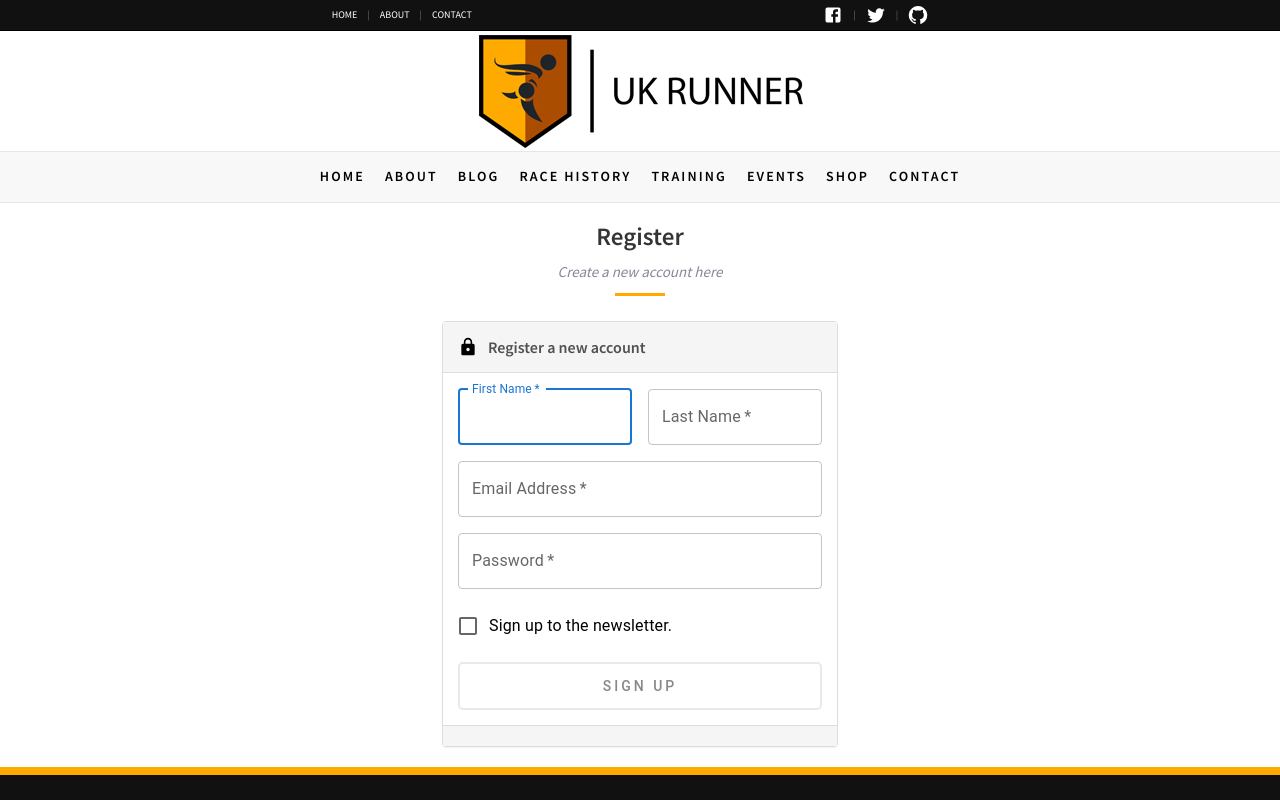
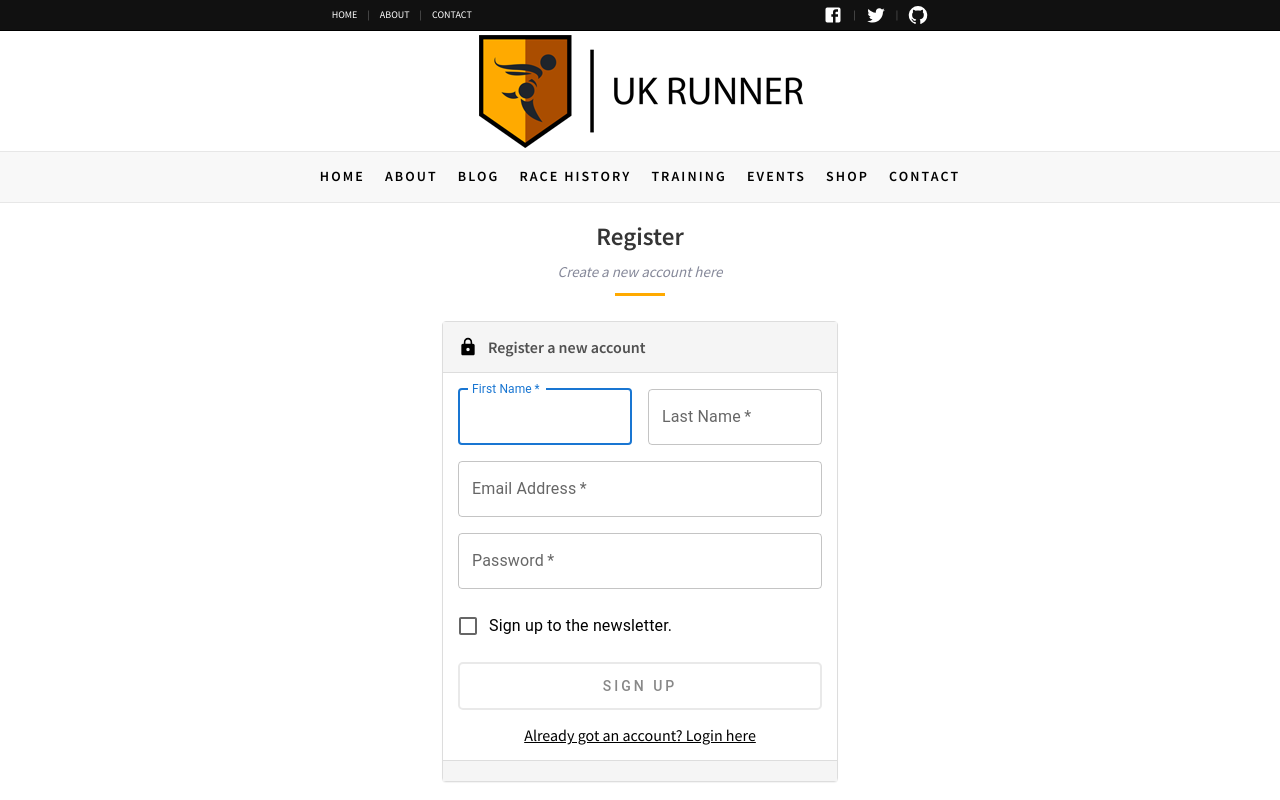
Before and after one commit to Michael-Hutchinson/ukrunner, a React (Vite) app: page /register in a window 1280 px wide. Shown: the top 800 px of the page. Built offline with nearby package versions, Linux system fonts and the light colour scheme; no server answers.

Commit message:
feat: add link text for register and login

```diff
--- a/src/components/FormWrapper/FormWrapper.styles.ts
+++ b/src/components/FormWrapper/FormWrapper.styles.ts
@@ -1,5 +1,6 @@
 import Box from '@mui/material/Box';
 import { styled as muistyled } from '@mui/material/styles';
+import { Link } from 'react-router-dom';
 import styled from 'styled-components';
 
 export const FormContainer = muistyled(Box)`
@@ -35,3 +36,11 @@ export const ButtonSection = styled.section`
   display: flex;
   justify-content: space-between;
 `;
+
+export const LinkText = styled(Link)`
+  color: #000;
+  margin-bottom: 0.938rem;
+  display: flex;
+  justify-content: center;
+  text-decoration: underline;
+`;
--- a/src/components/FormWrapper/FormWrapper.tsx
+++ b/src/components/FormWrapper/FormWrapper.tsx
@@ -16,6 +16,7 @@ interface IFormWrapper {
   disabled?: boolean;
   fullWidth?: boolean;
   cancelClick?: () => void;
+  linkText?: ReactElement;
 }
 
 function FormWrapper({
@@ -29,6 +30,7 @@ function FormWrapper({
   disabled,
   fullWidth,
   cancelClick,
+  linkText,
 }: IFormWrapper) {
   return (
     <FormContainer>
@@ -46,6 +48,7 @@ function FormWrapper({
           )}
           <Button buttonType={buttonType} buttonText={buttonText} disabled={disabled} fullWidth={fullWidth} />
         </ButtonSection>
+        {linkText}
         {error && (
           <Alert sx={{ mb: 2 }} severity="error">
             {error}
--- a/src/pages/Login/Login.tsx
+++ b/src/pages/Login/Login.tsx
@@ -8,6 +8,7 @@ import { useSignInWithEmailAndPassword } from 'react-firebase-hooks/auth';
 import { useNavigate } from 'react-router-dom';
 
 import FormWrapper from '../../components/FormWrapper/FormWrapper';
+import { LinkText } from '../../components/FormWrapper/FormWrapper.styles';
 import PageWrapper from '../../components/PageWrapper/PageWrapper';
 import { ButtonTypes } from '../../components/shared/Button/Button';
 import Title from '../../components/shared/Title/Title';
@@ -53,6 +54,7 @@ function Login() {
             buttonText="Sign in"
             fullWidth
             error={error ? ErrorMessages[error.code as keyof typeof ErrorMessages] : undefined}
+            linkText={<LinkText to="/register">Not got an account? Register here</LinkText>}
           >
             <>
               <TextField
--- a/src/pages/Register/Register.tsx
+++ b/src/pages/Register/Register.tsx
@@ -8,6 +8,7 @@ import { useSignInWithEmailAndPassword } from 'react-firebase-hooks/auth';
 import { useNavigate } from 'react-router-dom';
 
 import FormWrapper from '../../components/FormWrapper/FormWrapper';
+import { LinkText } from '../../components/FormWrapper/FormWrapper.styles';
 import PageWrapper from '../../components/PageWrapper/PageWrapper';
 import { ButtonTypes } from '../../components/shared/Button/Button';
 import Title from '../../components/shared/Title/Title';
@@ -58,6 +59,7 @@ function Register() {
             buttonText="Sign up"
             fullWidth
             error={registerError ? ErrorMessages[registerError.code as keyof typeof ErrorMessages] : undefined}
+            linkText={<LinkText to="/login">Already got an account? Login here</LinkText>}
           >
             <GridWrap container spacing={2}>
               <Grid item xs={12} sm={6}>
```
